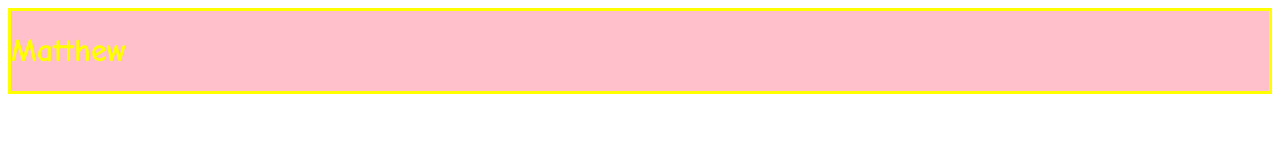
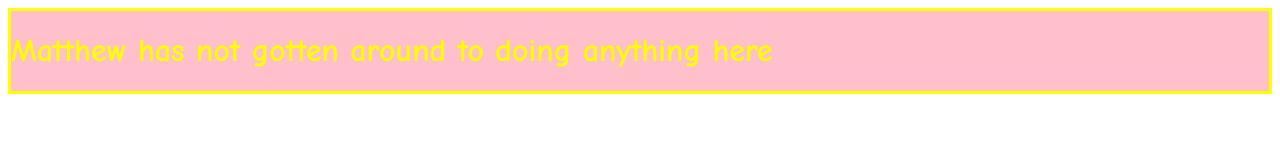
Before and after one commit to kentico-matthews/kentico-matthews.github.io, a plain HTML site: page index.html in a window 1280 px wide. Drawn offline with Linux system fonts and the light colour scheme.

Commit message:
Update index.html

```diff
--- a/index.html
+++ b/index.html
@@ -1,5 +1,5 @@
 <div style="color:yellow; background-color:pink; border:solid; font-family:Comic Sans MS;">
   <h1>
-    Matthew
+    Matthew has not gotten around to doing anything here
   </h1>
 </div>
```
